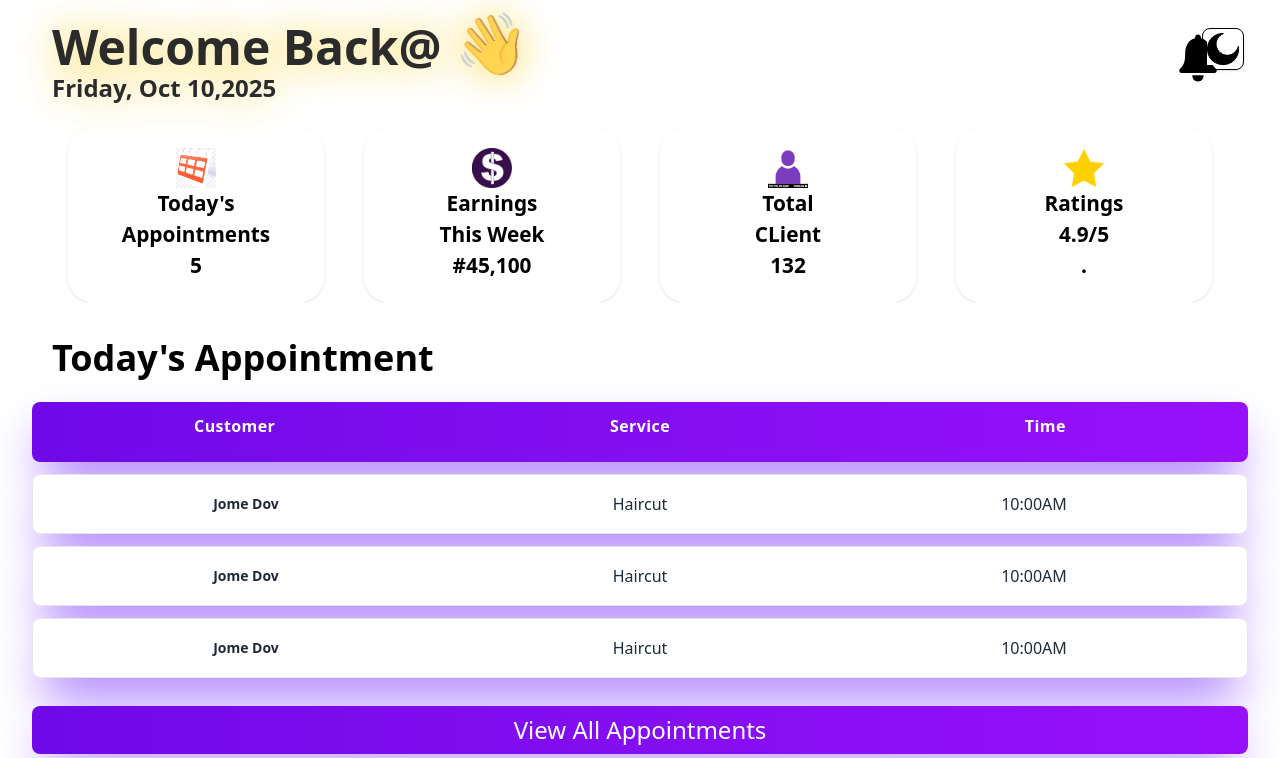
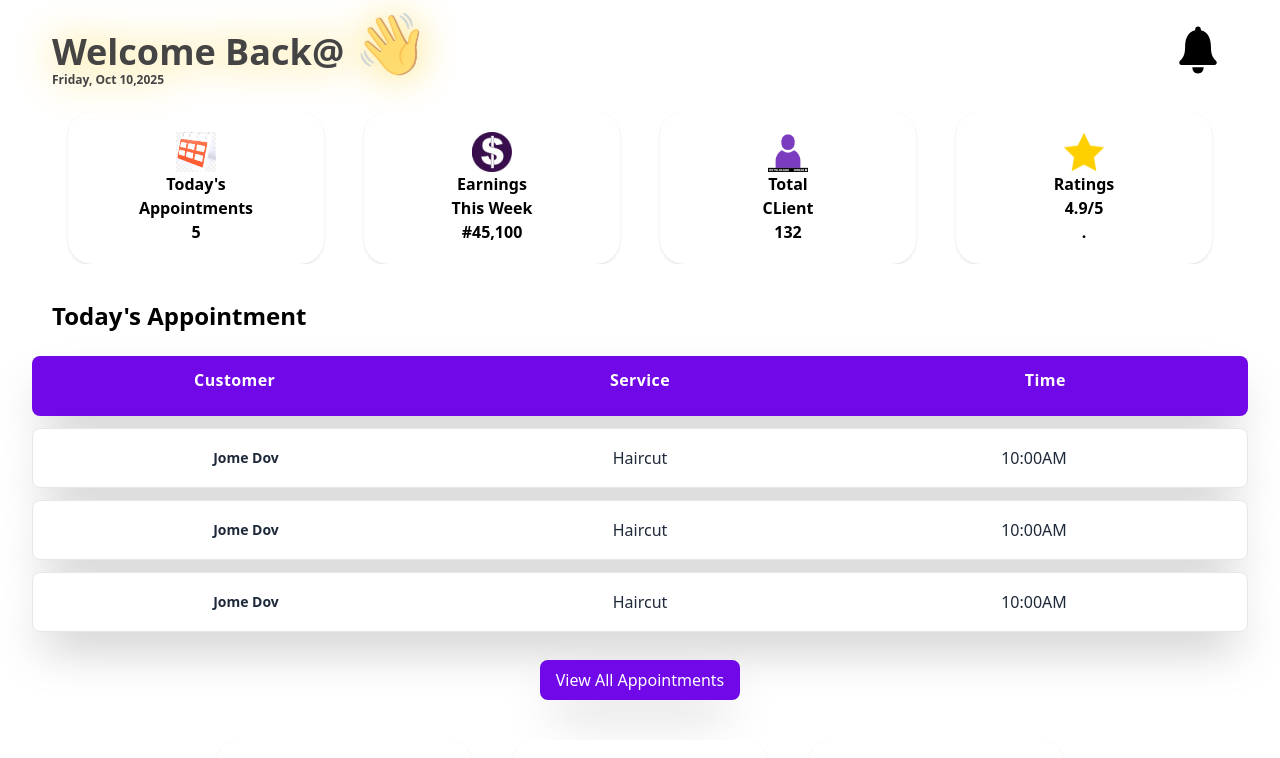
Before and after one commit to CodeArt001/Appointment, a React (Vite) app: page /dashboard in a window 1280 px wide. Shown: the top 758 px of the page. Built offline with nearby package versions, Linux system fonts and the light colour scheme.

Commit message:
refactoring this project

```diff
--- a/index.html
+++ b/index.html
@@ -2,6 +2,8 @@
 <html lang="en">
   <head>
     <meta charset="UTF-8" />
+    <link rel="manifest" href="/manifest.json" />
+
     <link rel="icon" type="image/svg+xml" href="/vite.svg" />
     <meta
       name="viewport"
--- a/package.json
+++ b/package.json
@@ -24,6 +24,7 @@
     "@types/react-dom": "^18.3.0",
     "@vitejs/plugin-react": "^4.3.1",
     "autoprefixer": "^10.4.21",
+    "baseline-browser-mapping": "^2.10.8",
     "eslint": "^9.9.0",
     "eslint-plugin-react": "^7.35.0",
     "eslint-plugin-react-hooks": "^5.1.0-rc.0",
--- a/src/App.jsx
+++ b/src/App.jsx
@@ -5,7 +5,6 @@ import Sidebar from "./components/Sidebar";
 import Dashboard from "./components/Dashboard";
 import { useContext } from "react";
 import { AuthContext } from "./Context/AuthContext";
-import Themetoggle from "./components/Themetoggle";
 import Service from "./components/Service";
 import Availabilty from "./components/Availabilty";
 
@@ -19,9 +18,7 @@ function App() {
     <>
       <div className="bg-white text-black dark:bg-black dark:text-white min-h-screen transition-colors duration-500">
         <BrowserRouter>
-          <div className="absolute top-4 justify-end lg:right-9 lg:py-3 right-3 py-5 md:right-8">
-            <Themetoggle />
-          </div>
+          <div className="absolute top-4 justify-end lg:right-9 lg:py-3 right-3 py-5 md:right-8"></div>
 
           <Routes>
             <Route path="/" element={<Loginpage />} />
--- a/src/components/Availabilty.jsx
+++ b/src/components/Availabilty.jsx
@@ -11,7 +11,7 @@ const Availabilty = () => {
   const [selectedDate, setSelectedDate] = useState(18);
   const [selectTime, setSelectTime] = useState("9:00AM");
   return (
-    <div className="lg:px-10">
+    <div className="lg:px-10 mt-3">
       <div className="bg-white rounded-lg shadow ">
         <div className="mx-auto p-6 text-center">
           <h1 className="font-bold text-black lg:text-3xl text-2xl">
@@ -65,7 +65,7 @@ const Availabilty = () => {
           ))}
         </div>
         <div className="flex ">
-          <button className="flex  mx-auto bg-gradient-to-b from-purple-600 to-purple-400 text-white font-bold py-2 lg:px-40 px-[25px] my-5 rounded-3xl hover:from-purple-500 hover:to-purple-300">
+          <button className="flex  mx-auto bg-purple-600  text-white font-bold py-2 lg:px-40 px-[25px] my-5 rounded-3xl ">
             Confirm Time
           </button>
         </div>
--- a/src/components/Dashboard.jsx
+++ b/src/components/Dashboard.jsx
@@ -21,40 +21,40 @@ const Dashboard = () => {
     <div className="lg:w-[100%] md:w-full w-full  shadow-2xl shadow-violet-500 min-h-screen px-8 pb-10 overflow-y-auto  ">
       <div className="flex flex-col py-3 gap-3  ">
         <div className="flex lg:flex-row md:flex-row flex-row  justify-between items-center  gap-3 px-5">
-          <p className="lg:text-5xl md:text-5xl text-sm  font-Neue font-bold animate-pulse drop-shadow-[0_0_20px_#facc15] ">
+          <p className="lg:text-4xl md:text-4xl text-sm  font-Neue font-bold animate-pulse drop-shadow-[0_0_20px_#facc15] ">
             Welcome Back@ {""} {businessName}{" "}
             <span className="animate-wiggle inline-block lg:text-6xl md:text-7xl text-sm">
               👋
             </span>
-            <p className="lg:text-2xl text-xs">Friday, Oct 10,2025</p>
+            <p className="lg:text-1xl text-xs">Friday, Oct 10,2025</p>
           </p>
           <div className="lg:text-6xl text-sm md:text-5xl">
             <IoIosNotifications />
           </div>
         </div>
         <div className="text-center px-3 flex flex-row items-center gap-4 cursor-pointer overflow-x-auto lg:gap-10 lg:justify-center  font-bold lg:text-[1.3rem] md:text-[2rem] text-[1rem] mt-3 dark:text-black max-w-full">
-          <div className="flex flex-col  items-center border-white shadow bg-white px-4 py-5 rounded-3xl min-w-[10rem] sm:min-w-[13rem] md:min-w-[16rem] ">
+          <div className="flex flex-col text-[16px] items-center border-white shadow bg-white px-4 py-5 rounded-3xl min-w-[10rem] sm:min-w-[13rem] md:min-w-[16rem] ">
             <img src={cal} alt="" className="size-10" />
             <p>
               Today&apos;s <br /> Appointments
             </p>
             <p>5</p>
           </div>
-          <div className="flex flex-col items-center  border-white shadow bg-white px-5 py-5 rounded-3xl min-w-[10rem] sm:min-w-[13rem] md:min-w-[16rem]">
+          <div className="flex text-[16px] flex-col items-center  border-white shadow bg-white px-5 py-5 rounded-3xl min-w-[10rem] sm:min-w-[13rem] md:min-w-[16rem]">
             <img src={earns} alt="" className="size-10" />
             <p>
               Earnings <br /> This Week
             </p>
             <p>#45,100</p>
           </div>
-          <div className="flex flex-col items-center  border-white shadow bg-white px-5 py-5 rounded-3xl min-w-[10rem] sm:min-w-[13rem] md:min-w-[16rem]">
+          <div className="flex flex-col items-center  text-[16px] border-white shadow bg-white px-5 py-5 rounded-3xl min-w-[10rem] sm:min-w-[13rem] md:min-w-[16rem]">
             <img src={per} alt="" className="size-10" />
             <p>
               Total <br /> CLient
             </p>
             <p>132</p>
           </div>
-          <div className="flex flex-col items-center  border-white shadow bg-white px-5 py-5 rounded-3xl min-w-[10rem] sm:min-w-[13rem] md:min-w-[16rem]">
+          <div className="flex flex-col items-center text-[16px] border-white shadow bg-white px-5 py-5 rounded-3xl min-w-[10rem] sm:min-w-[13rem] md:min-w-[16rem]">
             <img src={star} alt="" className="size-10" />
             <p>Ratings</p>
             <p>4.9/5</p>
@@ -62,12 +62,12 @@ const Dashboard = () => {
           </div>
         </div>
       </div>
-      <p className="lg:text-4xl font-bold px-5 text-[1.2rem] my-6 md:text-4xl ">
+      <p className="lg:text-2xl font-bold px-5 text-[1.2rem] my-6 md:text-4xl ">
         Today&apos;s Appointment
       </p>
       <div className="">
         <div className="flex flex-col items-center md:gap-5 pb-3 w-full shadow-amber-300 ">
-          <div className=" shadow-2xl shadow-violet-500 grid grid-cols-3 text-xs md:text-2xl  text-white bg-gradient-to-r from-violet-700 to-purple-600  py-3 rounded-lg lg:max-w-full md:h-15 w-full  font-semibold  lg:text-base tracking-wide">
+          <div className=" shadow-2xl  grid grid-cols-3 text-xs md:text-2xl  text-white bg-violet-700  py-3 rounded-lg lg:max-w-full md:h-15 w-full  font-semibold  lg:text-base tracking-wide">
             <p className="text-center">Customer</p>
             <p className="text-center">Service</p>
             <p className="text-center">Time</p>
@@ -81,7 +81,7 @@ const Dashboard = () => {
             .map((item) => (
               <div
                 key={item.id}
-                className=" shadow-2xl shadow-violet-500 grid grid-cols-3 justify-between items-center text-gray-800 border border-gray-200 bg-white px-4 py-4 lg:max-w-full  md:h-15 w-full rounded-lg  text-sm md:text-[1.5rem] lg:text-base"
+                className=" shadow-2xl  grid grid-cols-3 justify-between items-center text-gray-800 border border-gray-200 bg-white px-4 py-4 lg:max-w-full  md:h-15 w-full rounded-lg  text-sm md:text-[1.5rem] lg:text-base"
               >
                 <p className="text-center font-bold lg:text-sm text-xs md:text-[1.5rem] ">
                   {item.Customer}
@@ -90,23 +90,23 @@ const Dashboard = () => {
                 <p className="text-center">{item.Time}</p>
               </div>
             ))}
-          <button className="shadow-2xl shadow-violet-500 text-2xl bg-gradient-to-r from-violet-700 to-purple-600 text-white py-2 px-4 rounded-lg  w-[100%] mt-4">
+          <button className="shadow-2xl text-[16px] bg-violet-700 text-white py-2 px-4 rounded-lg  mt-4">
             View All Appointments
           </button>
         </div>
       </div>
       <div className="flex lg:pl-0 pl-[13rem] flex-row items-center lg:gap-10 gap-4 justify-center overflow-x-auto  text-black lg:text-[1.3rem] md:text-[1.5rem] text-[1rem] font-bold max-w-full">
-        <button className=" flex flex-col  items-center border-white shadow bg-white px-4 py-5 rounded-3xl min-w-[10rem] sm:min-w-[13rem] md:min-w-[16rem]">
+        <button className=" flex flex-col text-[16px] items-center border-white shadow bg-white px-4 py-5 rounded-3xl min-w-[10rem] sm:min-w-[13rem] md:min-w-[16rem]">
           <p>Add</p>
           <p>New Service</p>
           <img src={pll} alt="" className="size-10" />
         </button>
-        <button className="flex flex-col  items-center border-white shadow bg-white px-4 py-5 rounded-3xl min-w-[10rem] sm:min-w-[13rem] md:min-w-[16rem]">
+        <button className="flex flex-col text-[16px]  items-center border-white shadow bg-white px-4 py-5 rounded-3xl min-w-[10rem] sm:min-w-[13rem] md:min-w-[16rem]">
           <img src={avail} alt="" className="size-10" />
           <p>Set Availability</p>
           <p>.</p>
         </button>
-        <button className="flex flex-col  items-center border-white shadow bg-white px-4 py-5 rounded-3xl min-w-[10rem] sm:min-w-[13rem] md:min-w-[16rem]">
+        <button className="flex flex-col text-[16px] items-center border-white shadow bg-white px-4 py-5 rounded-3xl min-w-[10rem] sm:min-w-[13rem] md:min-w-[16rem]">
           <p>Add</p>
           <p>New Service</p>
           <img src={LINK} alt="" className="size-10" />
--- a/src/components/Service.jsx
+++ b/src/components/Service.jsx
@@ -64,7 +64,7 @@ const Service = () => {
 
   const handleSaveEdit = (id) => {
     setServices((prev) =>
-      prev.map((item) => (item.id === id ? { ...item, ...editedData } : item))
+      prev.map((item) => (item.id === id ? { ...item, ...editedData } : item)),
     );
     setEditService(null);
   };
@@ -103,7 +103,7 @@ const Service = () => {
           onChange={(e) => setServiceName(e.target.value)}
           type="text"
           placeholder=" New Service"
-          className="placeholder-white placeholder-opacity-100 absolute flex lg:justify-end lg:right-5 bg-gradient-to-b from-violet-700 to-purple-600 text-white px-2 py-2 rounded-lg shadow-lg hover:shadow-xl transition-shadow duration-300 lg:mt-0 mt-3 lg:w-1/5"
+          className="placeholder-white placeholder-opacity-100 absolute flex lg:justify-end lg:right-5 bg-violet-700  text-white px-2 py-2 rounded-lg shadow-lg hover:shadow-xl transition-shadow duration-300 lg:mt-0 mt-3 lg:w-1/5"
         />
         <input
           value={duration}
--- a/src/components/Themetoggle.jsx
+++ /dev/null
@@ -1,37 +0,0 @@
-import React, { useEffect, useState } from "react";
-import sunIcn from "../assets/images/sunIcon.png";
-import darkmode from "../assets/images/darkMode.png";
-
-const Themetoggle = () => {
-  const [theme, setTheme] = useState(localStorage.getItem("theme") || "light");
-
-  useEffect(() => {
-    const root = document.documentElement;
-
-    if (theme === "dark") {
-      root.classList.add("dark");
-    } else {
-      root.classList.remove("dark");
-    }
-
-    localStorage.setItem("theme", theme);
-  }, [theme]);
-
-  const toggleTheme = () => {
-    setTheme((prev) => (prev === "dark" ? "light" : "dark"));
-  };
-
-  return (
-    <div className="flex items-center rounded-lg border p-1 transition-all duration-500 hover:scale-105 shadow">
-      <button onClick={toggleTheme} className="">
-        <img
-          src={theme === "dark" ? sunIcn : darkmode}
-          alt=""
-          className="lg:w-8 lg:h-8 w-3 h-3"
-        />
-      </button>
-    </div>
-  );
-};
-
-export default Themetoggle;
--- a/src/components/Visit.jsx
+++ b/src/components/Visit.jsx
@@ -19,7 +19,7 @@ const Visit = () => {
     setIsEditing(false);
   };
   return (
-    <div className="flex items-center justify-center bg-white rounded-2xl shadow relative flex-col px-10 py-20">
+    <div className="flex items-center justify-center bg-white rounded-2xl shadow relative flex-col px-10 py-20 mt-3">
       <div className="flex flex-col items-center justify-center">
         <div className="flex flex-col items-center justify-center relative">
           <img
```
Also changed, not shown: src/Auth/Loginpage.jsx (+9 -3 lines), src/components/Sidebar.jsx (+15 -15 lines), manifest.json (added), src/assets/images/appointment.png (added), 1 other file (tests, documents, lock files or other folders).
